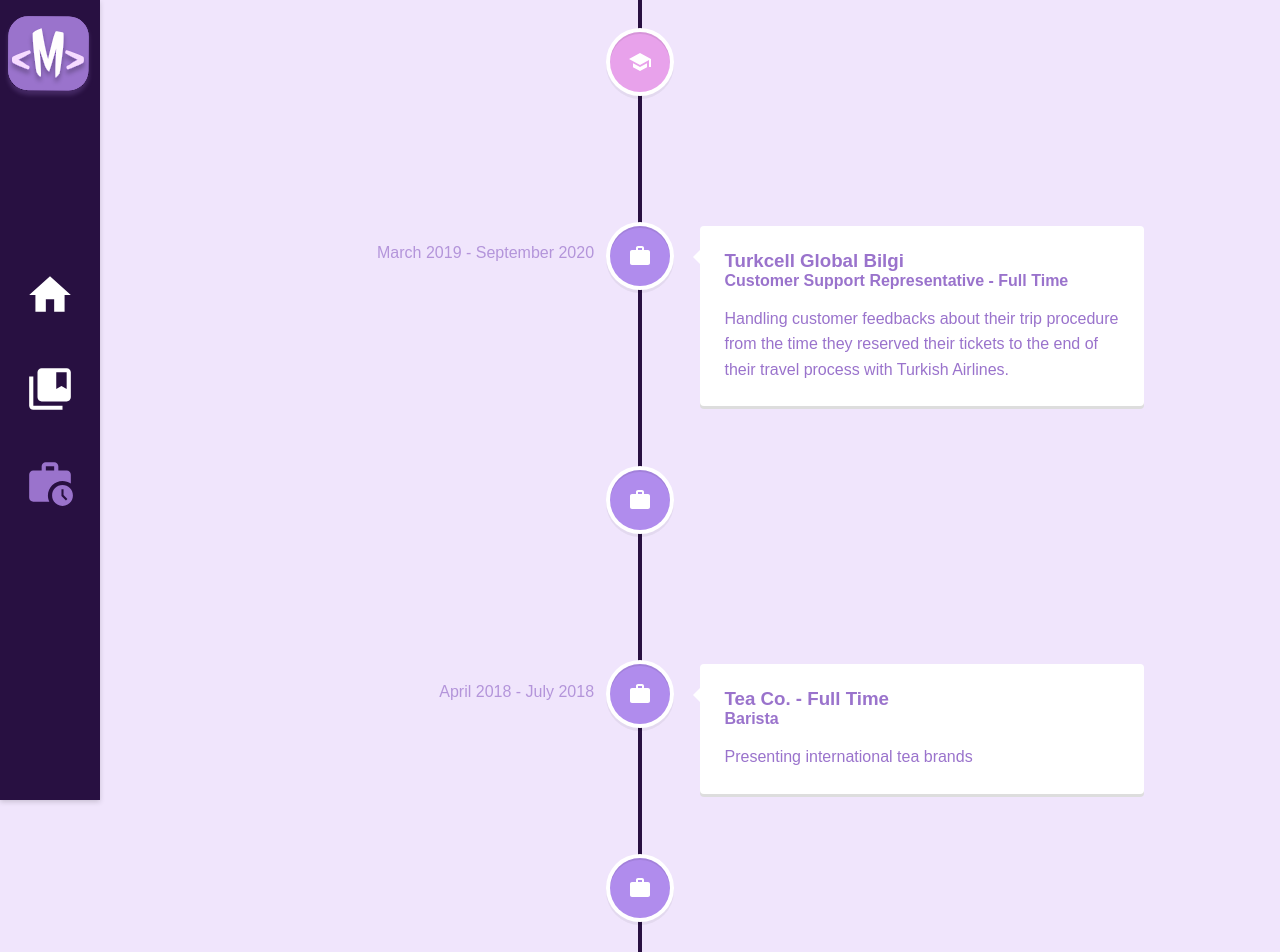
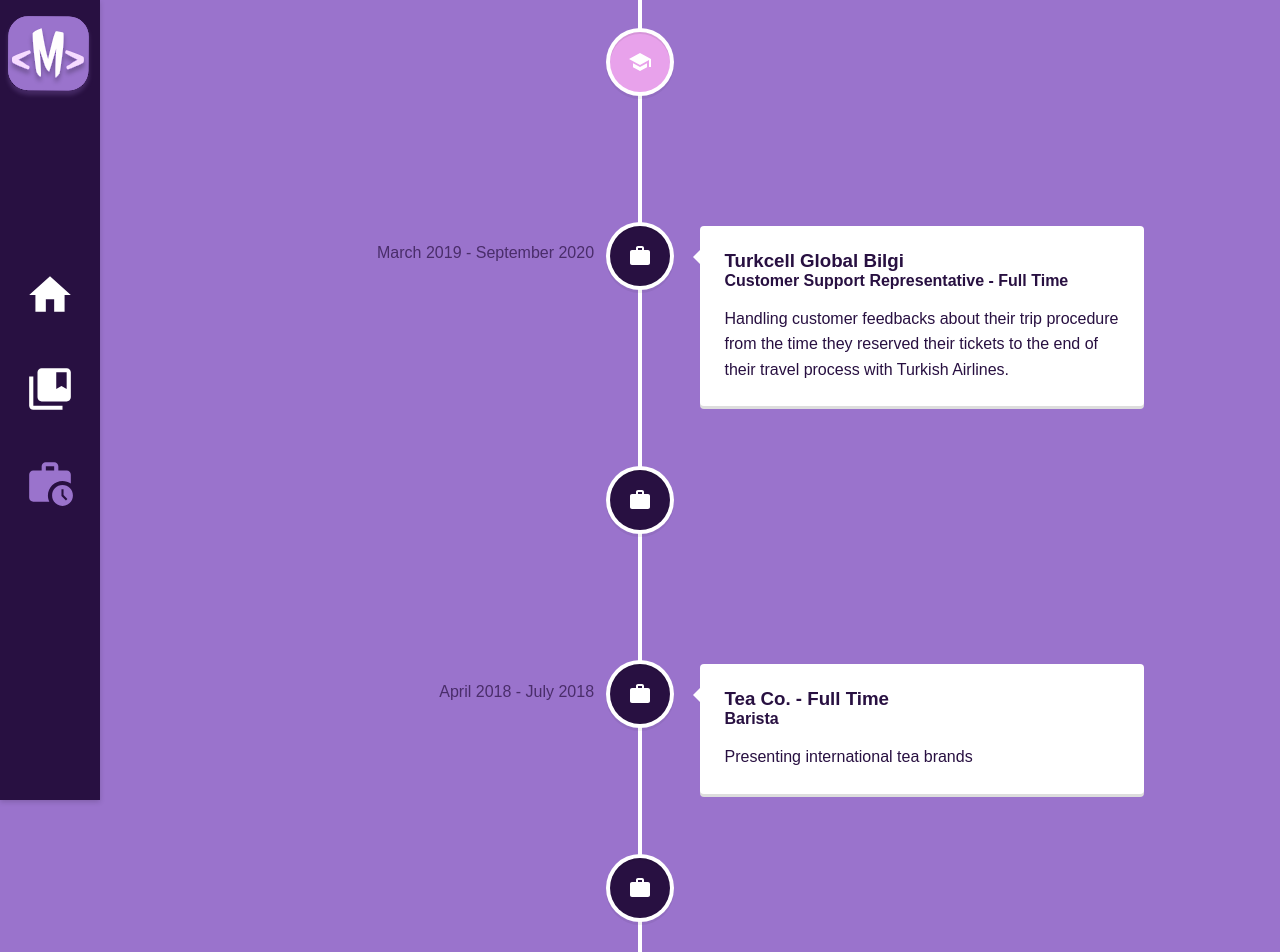
Before and after one commit to chiturca/portfolio, a React (Create React App) app: page /experience in a window 1280 px wide. Shown: the top 952 px of the page. Built offline with nearby package versions, Linux system fonts and the light colour scheme.

Commit message:
Style: fix color

```diff
--- a/src/App.scss
+++ b/src/App.scss
@@ -1,5 +1,8 @@
 $primary-color: #9A73CC;
 $secondary-color: #F6DBFF;
+$third-color: #281041;
+$forth-color: rgb(240, 229, 252);
+$fifth-color: #b08ced;
 
 @import 'animate.css';
 
@@ -9,8 +12,8 @@ $secondary-color: #F6DBFF;
   display: flex;
   flex-direction: column;
   font-family: Arial, Helvetica, sans-serif;
-  background-color: rgb(240, 229, 252);
-  color: #9A73CC;
+  background-color: #9A73CC;
+  color: #281041;
 }
 
 body {
--- a/src/containers/Experience/index.tsx
+++ b/src/containers/Experience/index.tsx
@@ -9,7 +9,7 @@ import './index.scss';
 function Experience() {
   return (
     <div className="experience">
-      <VerticalTimeline lineColor="#281041">
+      <VerticalTimeline lineColor="#fff">
         <VerticalTimelineElement
           className="vertical-timeline-element--education"
           date="September 2022 - February 2023"
@@ -22,7 +22,7 @@ function Experience() {
         <VerticalTimelineElement
           className="vertical-timeline-element--work"
           date="March 2019 - September 2020"
-          iconStyle={{ background: '#b08ced', color: '#fff' }}
+          iconStyle={{ background: '#281041', color: '#fff' }}
           icon={<WorkIcon />}>
           <h3 className="vertical-timeline-element-title">Turkcell Global Bilgi</h3>
           <h4 className="vertical-timeline-element-subtitle">
@@ -36,7 +36,7 @@ function Experience() {
         <VerticalTimelineElement
           className="vertical-timeline-element--work"
           date="September 2018 - March 2019"
-          iconStyle={{ background: '#b08ced', color: '#fff' }}
+          iconStyle={{ background: '#281041', color: '#fff' }}
           icon={<WorkIcon />}>
           <h3 className="vertical-timeline-element-title">Turkcell Global Bilgi - Full Time</h3>
           <h4 className="vertical-timeline-element-subtitle">
@@ -47,7 +47,7 @@ function Experience() {
         <VerticalTimelineElement
           className="vertical-timeline-element--work"
           date="April 2018 - July 2018"
-          iconStyle={{ background: '#b08ced', color: '#fff' }}
+          iconStyle={{ background: '#281041', color: '#fff' }}
           icon={<WorkIcon />}>
           <h3 className="vertical-timeline-element-title">Tea Co. - Full Time</h3>
           <h4 className="vertical-timeline-element-subtitle">Barista</h4>
@@ -56,7 +56,7 @@ function Experience() {
         <VerticalTimelineElement
           className="vertical-timeline-element--work"
           date="April 2015 - June 2016"
-          iconStyle={{ background: '#b08ced', color: '#fff' }}
+          iconStyle={{ background: '#281041', color: '#fff' }}
           icon={<WorkIcon />}>
           <h3 className="vertical-timeline-element-title">RS Plan-Project - Seasonal</h3>
           <h4 className="vertical-timeline-element-subtitle">Project Manager</h4>
@@ -65,7 +65,7 @@ function Experience() {
         <VerticalTimelineElement
           className="vertical-timeline-element--work"
           date="March 2014 - Present"
-          iconStyle={{ background: '#fff', color: '#8a2be2' }}
+          iconStyle={{ background: '#fff', color: '#9A73CC' }}
           icon={<VolunteerActivismOutlinedIcon />}>
           <h3 className="vertical-timeline-element-title">
             Ankara Youth Philharmonic Orchestra/Polyphonic Choir - AGFO
--- a/src/containers/Home/index.scss
+++ b/src/containers/Home/index.scss
@@ -2,7 +2,6 @@
     width: 100%;
     align-items: center;
     font-family: "Arial", sans-serif;
-    color: #9A73CC;
     text-align: center;
   }
 
@@ -20,7 +19,7 @@
   .about h2 {
     font-family: "Segoe UI", Tahoma, Geneva, Verdana, sans-serif;
     font-size: 80px;
-    color: #f0efe9;
+    color: #9A73CC;
     height: 50px;
   }
 
```
